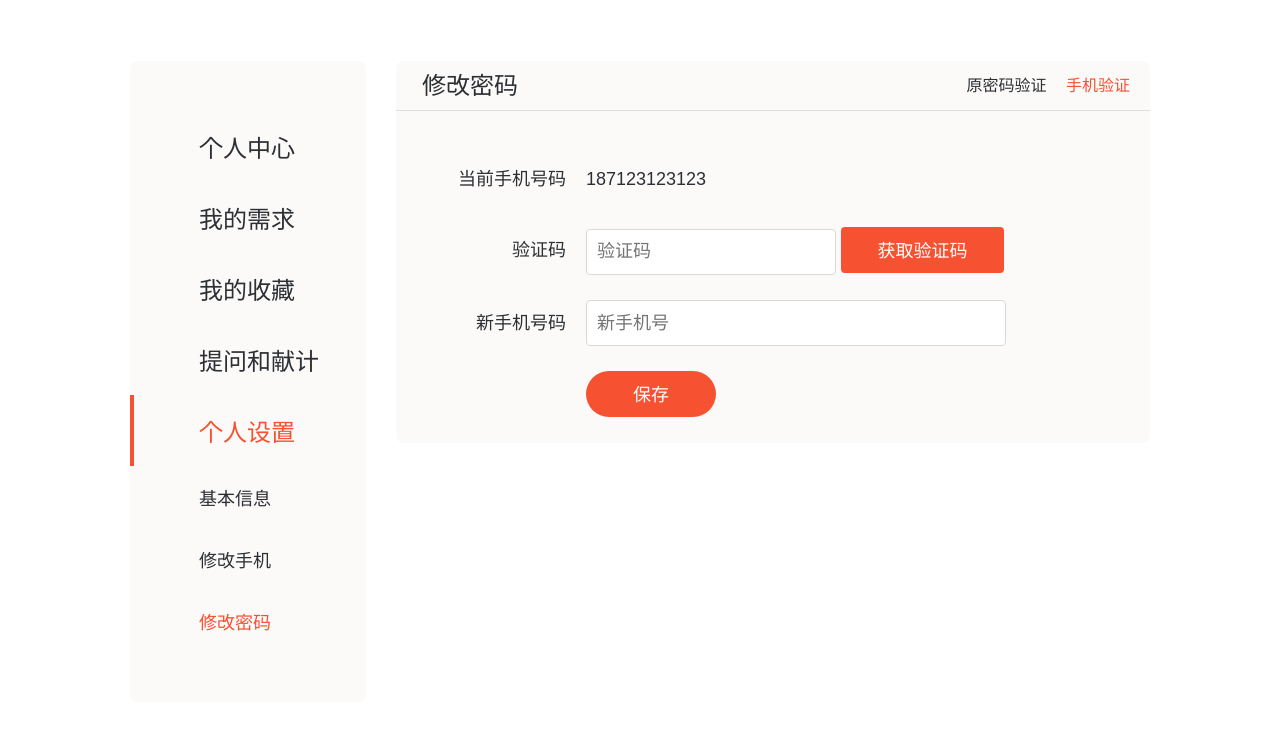
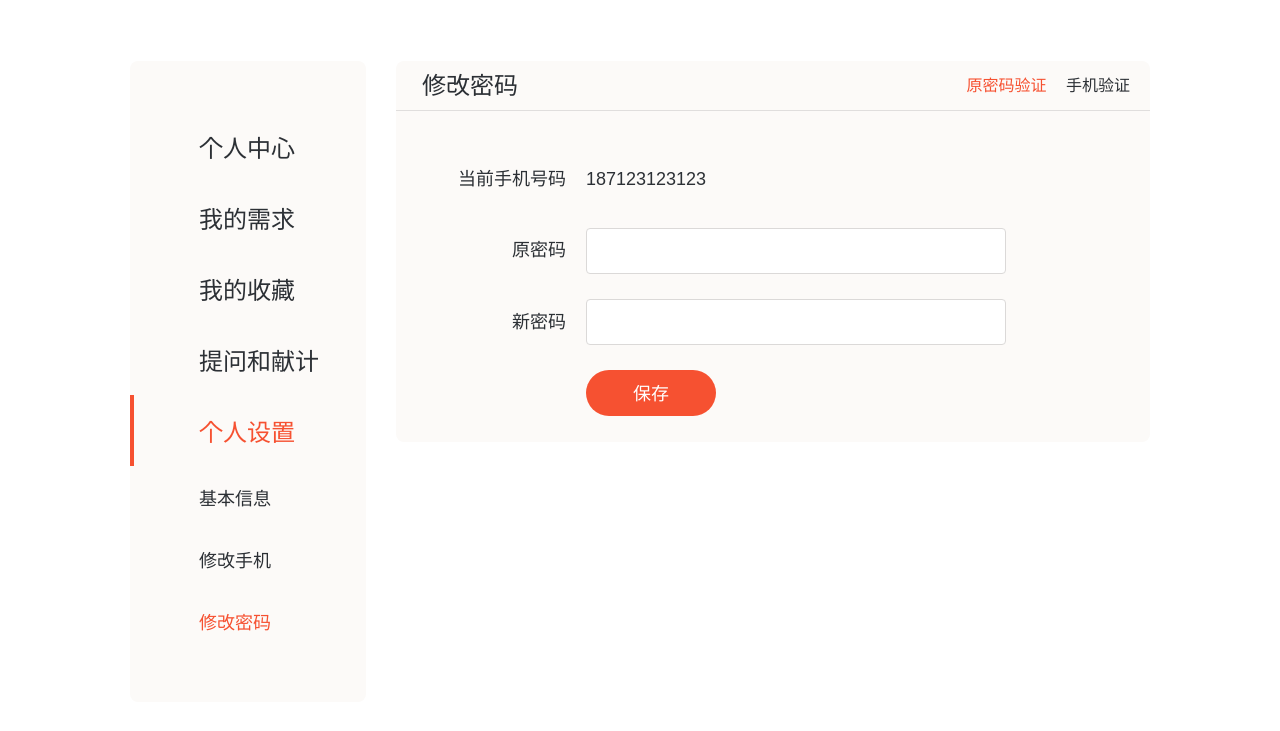
Before and after one commit to luojinghui/jnexpert-v4.0, a website: page html/jn-expertCenter-modifyPassword1.html in a window 1280 px wide. Shown: the part 69-800 px from the top of the page. Drawn offline with Linux system fonts and the light colour scheme.

Commit message:
add html page

```diff
--- a/html/jn-expertCenter-modifyPassword1.html
+++ b/html/jn-expertCenter-modifyPassword1.html
@@ -106,11 +106,13 @@
                 <div class="e-r-title pos-rel">
                     <span>修改密码</span>
                     <div class="e-rr-title">
-                        <span>原密码验证</span>
-                        <span class="on">手机验证</span>
+                        <span class="on">原密码验证</span>
+                        <span class="">手机验证</span>
                     </div>
                 </div>
-                <div class="e-r-box">
+
+                <!--手机验证box start-->
+                <div class="e-r-box none">
                     <div class="input-box-max flex">
                         <div class="max-left">
                             <span class="">当前手机号码</span>
@@ -150,6 +152,49 @@
                         </div>
                     </div>
                 </div>
+                <!--手机验证box end-->
+
+                <!--原密码验证box start-->
+                <div class="e-r-box">
+                    <div class="input-box-max flex">
+                        <div class="max-left">
+                            <span class="">当前手机号码</span>
+                        </div>
+                        <div class="max-right">
+                            <span>187123123123</span>
+                        </div>
+                    </div>
+                    <div class="input-box-max flex">
+                        <div class="max-left">
+                            <span class="">原密码</span>
+                        </div>
+                        <div class="max-right pos-rel">
+                            <div>
+                                <input type="text" class="input-max" />
+                            </div>
+                            <div class="max-sug none">输入正确的xxxxx</div>
+                        </div>
+                    </div>
+                    <div class="input-box-max flex">
+                        <div class="max-left">
+                            <span class="">新密码</span>
+                        </div>
+                        <div class="max-right pos-rel">
+                            <div>
+                                <input type="text" class="input-max" />
+                            </div>
+                            <div class="max-sug none">输入正确的xxxxx</div>
+                        </div>
+                    </div>
+                    <div class="input-box-max flex">
+                        <div class="max-left"></div>
+                        <div class="max-right">
+                            <div class="save-btn">保存</div>
+                            <!--<div class="save-disabled">保存...</div>-->
+                        </div>
+                    </div>
+                </div>
+                <!--原密码验证box end-->
             </div>
         </div>
     </div>
```
Also changed, not shown: html/jn-expertDetail.html (+0 -31 lines).
